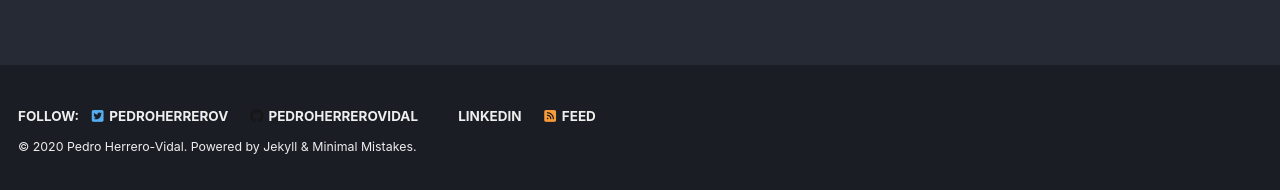
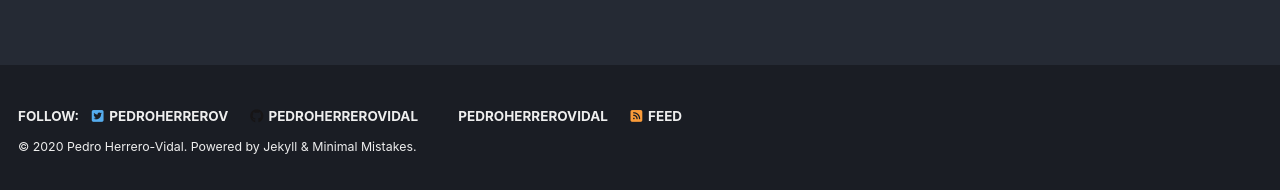
Before and after one commit to pedroherrerovidal/pedroherrerovidal.github.io, a Jekyll site: the page built from index.md, in a window 1280 px wide and 900 px high, scrolled down 456 px. Shown: the part 707-897 px from the top of the window. Built offline with Jekyll 4.4.1, drawn with Linux system fonts in a browser that asks for light colours; cached includes are drawn as plain includes; nearby versions of some CDN libraries.

Commit message:
Update _cofig.yml
Fix footer

```diff
--- a/_config.yml
+++ b/_config.yml
@@ -124,17 +124,17 @@
   links:
     - label: "PedroHerreroV"
       icon: "fab fa-fw fa-twitter-square"
-      url: PedroHerreroV
+      url: https://twitter.com/PedroHerreroV
     - label: "Facebook"
       icon: "fab fa-fw fa-facebook-square"
       # url:
     - label: "pedroherrerovidal"
       icon: "fab fa-fw fa-github"
-      url: pedroherrerovidal
+      url: https://github.com/pedroherrerovidal
     - label: "GitLab"
       icon: "fab fa-fw fa-gitlab"
       # url:
-    - label: "LinkedIn"
+    - label: "pedroherrerovidal"
       icon: "fab fa-fw fa-linkedin-square"
       url: https://www.linkedin.com/in/pedroherrerovidal/
     - label: "Instagram"
```
